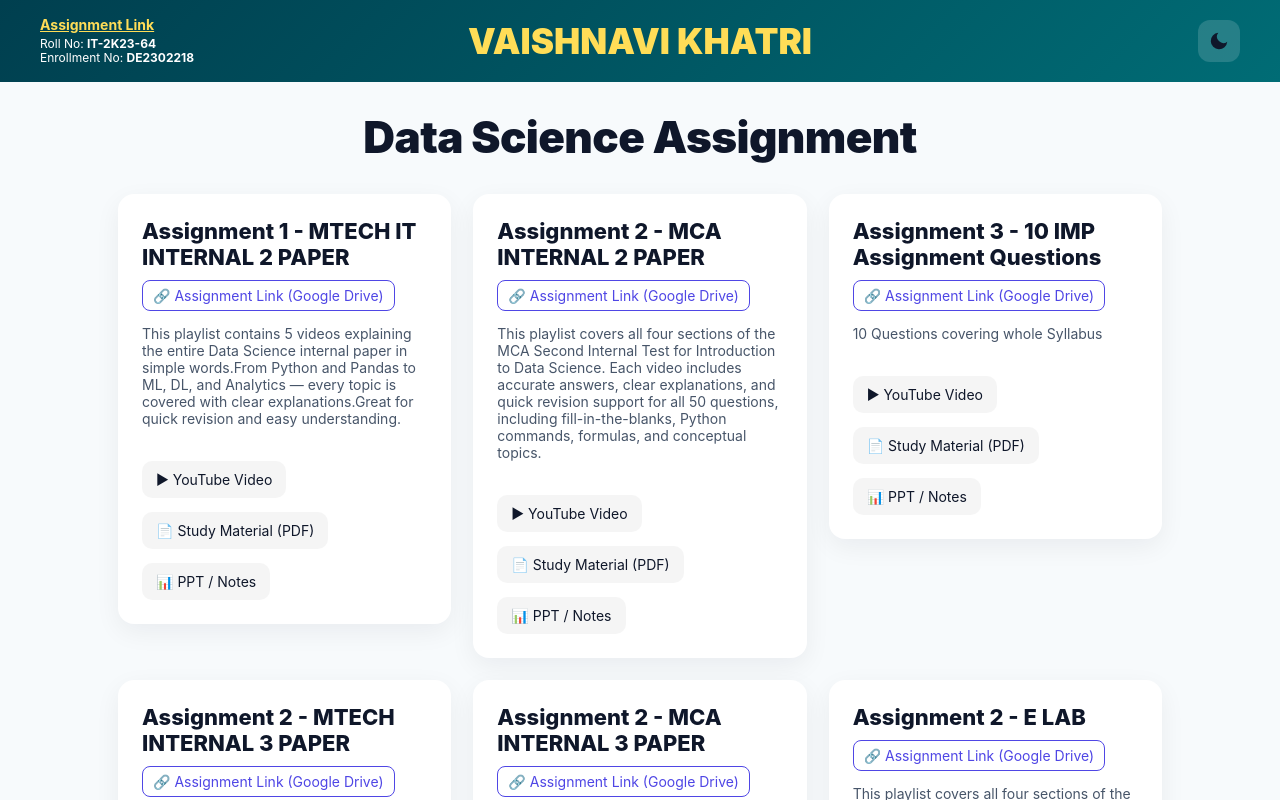
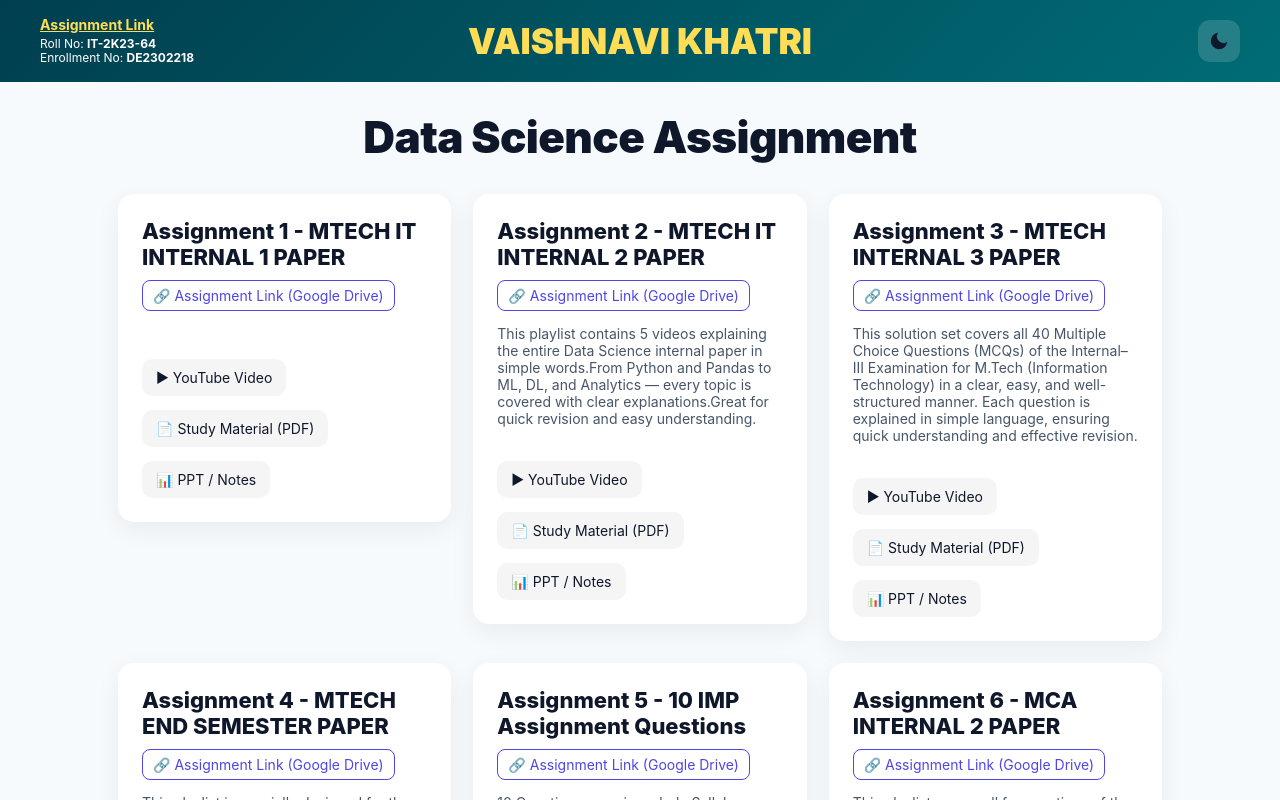
Before and after one commit to vaishnavikhatri3/data_science_assignment_final, a React (Vite) app: page / in a window 1280 px wide. Shown: the top 800 px of the page. Built offline with nearby package versions, Linux system fonts and the light colour scheme.

Commit message:
Update App.jsx

```diff
--- a/src/App.jsx
+++ b/src/App.jsx
@@ -4,9 +4,17 @@ import AssignmentCard from './components/AssignmentCard'
 import profileImg from "./assets/profile.jpg";
 
 const sampleAssignments = [
+ {
+    id: 1,
+    title: 'Assignment 1 - MTECH IT INTERNAL 1 PAPER',
+    video: '',
+    pdf: 'https://docs.google.com/document/d/1lhl4Ijfgh3zcHMLWLNMPYjIMptTAdWILKOjWQAoCOus/edit?tab=t.0',
+    ppt: '',
+    summary: ''
+  },
   {
     id: 1,
-    title: 'Assignment 1 - MTECH IT INTERNAL 2 PAPER',
+    title: 'Assignment 2 - MTECH IT INTERNAL 2 PAPER',
     video: 'https://www.youtube.com/playlist?list=PLSBMcQ-3aOgqJrqV9Paie4gEwGW3e6pi2',
     pdf: 'https://drive.google.com/file/d/1UE5dwkTu0t7BcMmp0J9p2Q9Dc6rq3p34/view?usp=sharing',
     ppt: 'https://docs.google.com/document/d/1rUIgsUXc0c5cwtEmw1jA4hHQS5VUOpha351ZSU-cYqY/edit?tab=t.0#heading=h.9zqznot71z0k',
@@ -14,16 +22,25 @@ const sampleAssignments = [
   },
   {
     id: 2,
-    title: 'Assignment 2 - MCA INTERNAL 2 PAPER',
-    video: 'https://youtube.com/playlist?list=PLSBMcQ-3aOgr6mGxsMhM6b9AJOXjx38se&si=clT3zkFY_Dd7Q0kz',
-    pdf: 'https://drive.google.com/file/d/1X6qujTOx1xiTYZ3zGZNoDn8_Pw8K07r3/view?usp=sharing',
-    ppt: 'https://docs.google.com/document/d/1c77BSQSx55J2bF_yqrh3RYYtsPJTvvf3TIIb-0PQgM8/edit?pli=1&tab=t.0',
-    summary: 'This playlist covers all four sections of the MCA Second Internal Test for Introduction to Data Science. Each video includes accurate answers, clear explanations, and quick revision support for all 50 questions, including fill-in-the-blanks, Python commands, formulas, and conceptual topics.'
+    title: 'Assignment 3 - MTECH INTERNAL 3 PAPER',
+    video: 'https://youtube.com/playlist?list=PLSBMcQ-3aOgqPtRy9TAE0mPBnObl9uBif&si=4e0jPQd_ENFcv8Ff',
+    pdf: 'https://drive.google.com/file/d/1axNdlW6W-JnzNeayNmwYNM2KkToVkqjZ/view?usp=sharing',
+    ppt: '',
+    summary: 'This solution set covers all 40 Multiple Choice Questions (MCQs) of the Internal–III Examination for M.Tech (Information Technology) in a clear, easy, and well-structured manner. Each question is explained in simple language, ensuring quick understanding and effective revision.'
+  },
+
+  {
+    id: 2,
+    title: 'Assignment 4 - MTECH  END SEMESTER PAPER',
+    video: 'https://youtube.com/playlist?list=PLSBMcQ-3aOgpPmOLF3bBs_-9X7ajSIoCY&si=PSWlwCdlrPDUMftx',
+    pdf: 'https://docs.google.com/document/d/1Ymql7cupcuPN4o2mdjt7zDSKa2GfGhElkt4Yh1_IyIU/edit?tab=t.0#heading=h.9f3w51giynvv',
+    ppt: '',
+    summary: 'This playlist is specially designed for the MTech End Semester Examination of Introduction to Data Science. It covers the entire syllabus in a structured and easy-to-understand manner'
   },
   {
     id: 3,
-    title: 'Assignment 3 - 10 IMP Assignment Questions',
-    video: 'https://youtube.com/placeholder',
+    title: 'Assignment 5 - 10 IMP Assignment Questions',
+    video: '',
     pdf: 'https://drive.google.com/file/d/16xhT6_1CM3TSeKPr8Lxqhy0bHHBzruZ6/view?usp=sharing',
     ppt: 'https://drive.google.com/drive/folders/13U6IopmpkEUaEr-B1LBzOtjZOFYVpYsi',
     summary: '10 Questions covering whole Syllabus'
@@ -31,29 +48,19 @@ const sampleAssignments = [
   ,
   {
     id: 2,
-    title: 'Assignment 2 - MTECH INTERNAL 3 PAPER',
+    title: 'Assignment 6 - MCA INTERNAL 2 PAPER',
+    video: 'https://youtube.com/playlist?list=PLSBMcQ-3aOgr6mGxsMhM6b9AJOXjx38se&si=9FUKycY9KE8PesZB',
+    pdf: 'https://drive.google.com/file/d/1X6qujTOx1xiTYZ3zGZNoDn8_Pw8K07r3/view?usp=sharing',
+    ppt: 'https://docs.google.com/document/d/1c77BSQSx55J2bF_yqrh3RYYtsPJTvvf3TIIb-0PQgM8/edit?pli=1&tab=t.0',
+    summary: 'This playlist covers all four sections of the MCA Second Internal Test for Introduction to Data Science. Each video includes accurate answers, clear explanations, and quick revision support for all 50 questions, including fill-in-the-blanks, Python commands, formulas, and conceptual topics.'
+  },
+  {
+    id: 2,
+    title: 'Assignment 7 - E LAB',
     video: '',
     pdf: 'https://drive.google.com/file/d/1X6qujTOx1xiTYZ3zGZNoDn8_Pw8K07r3/view?usp=sharing',
     ppt: 'https://docs.google.com/document/d/1c77BSQSx55J2bF_yqrh3RYYtsPJTvvf3TIIb-0PQgM8/edit?pli=1&tab=t.0',
-    summary: 'This playlist covers all four sections of the MCA Second Internal Test for Introduction to Data Science. Each video includes accurate answers, clear explanations, and quick revision support for all 50 questions, including fill-in-the-blanks, Python commands, formulas, and conceptual topics.'
-  }
-  ,
-  {
-    id: 2,
-    title: 'Assignment 2 - MCA INTERNAL 3 PAPER',
-    video: '',
-    pdf: 'https://drive.google.com/file/d/1X6qujTOx1xiTYZ3zGZNoDn8_Pw8K07r3/view?usp=sharing',
-    ppt: 'https://docs.google.com/document/d/1c77BSQSx55J2bF_yqrh3RYYtsPJTvvf3TIIb-0PQgM8/edit?pli=1&tab=t.0',
-    summary: 'This playlist covers all four sections of the MCA Second Internal Test for Introduction to Data Science. Each video includes accurate answers, clear explanations, and quick revision support for all 50 questions, including fill-in-the-blanks, Python commands, formulas, and conceptual topics.'
-  }
-  ,
-  {
-    id: 2,
-    title: 'Assignment 2 - E LAB',
-    video: '',
-    pdf: 'https://drive.google.com/file/d/1X6qujTOx1xiTYZ3zGZNoDn8_Pw8K07r3/view?usp=sharing',
-    ppt: 'https://docs.google.com/document/d/1c77BSQSx55J2bF_yqrh3RYYtsPJTvvf3TIIb-0PQgM8/edit?pli=1&tab=t.0',
-    summary: 'This playlist covers all four sections of the MCA Second Internal Test for Introduction to Data Science. Each video includes accurate answers, clear explanations, and quick revision support for all 50 questions, including fill-in-the-blanks, Python commands, formulas, and conceptual topics.'
+    summary: ''
   }
 ]
 
```
